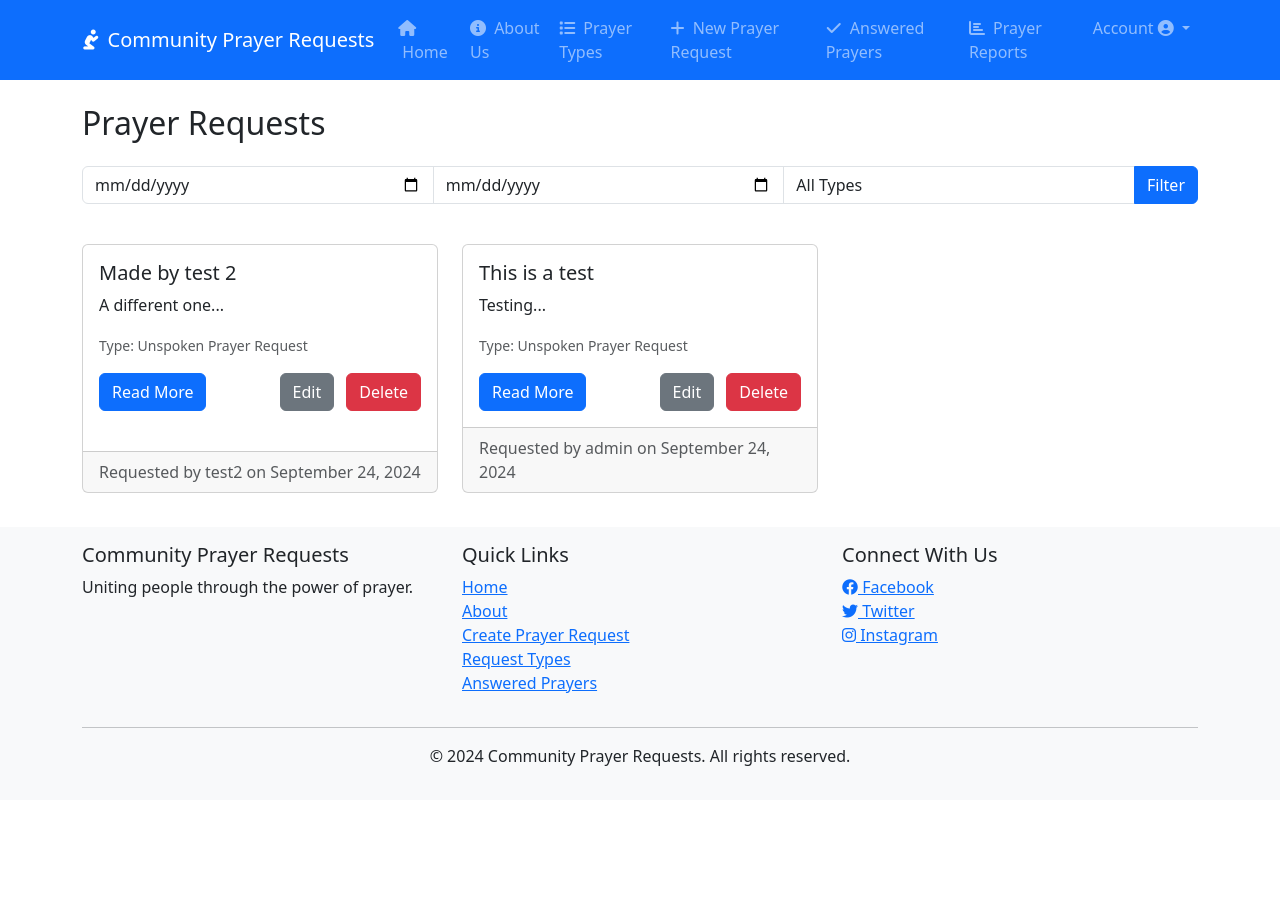
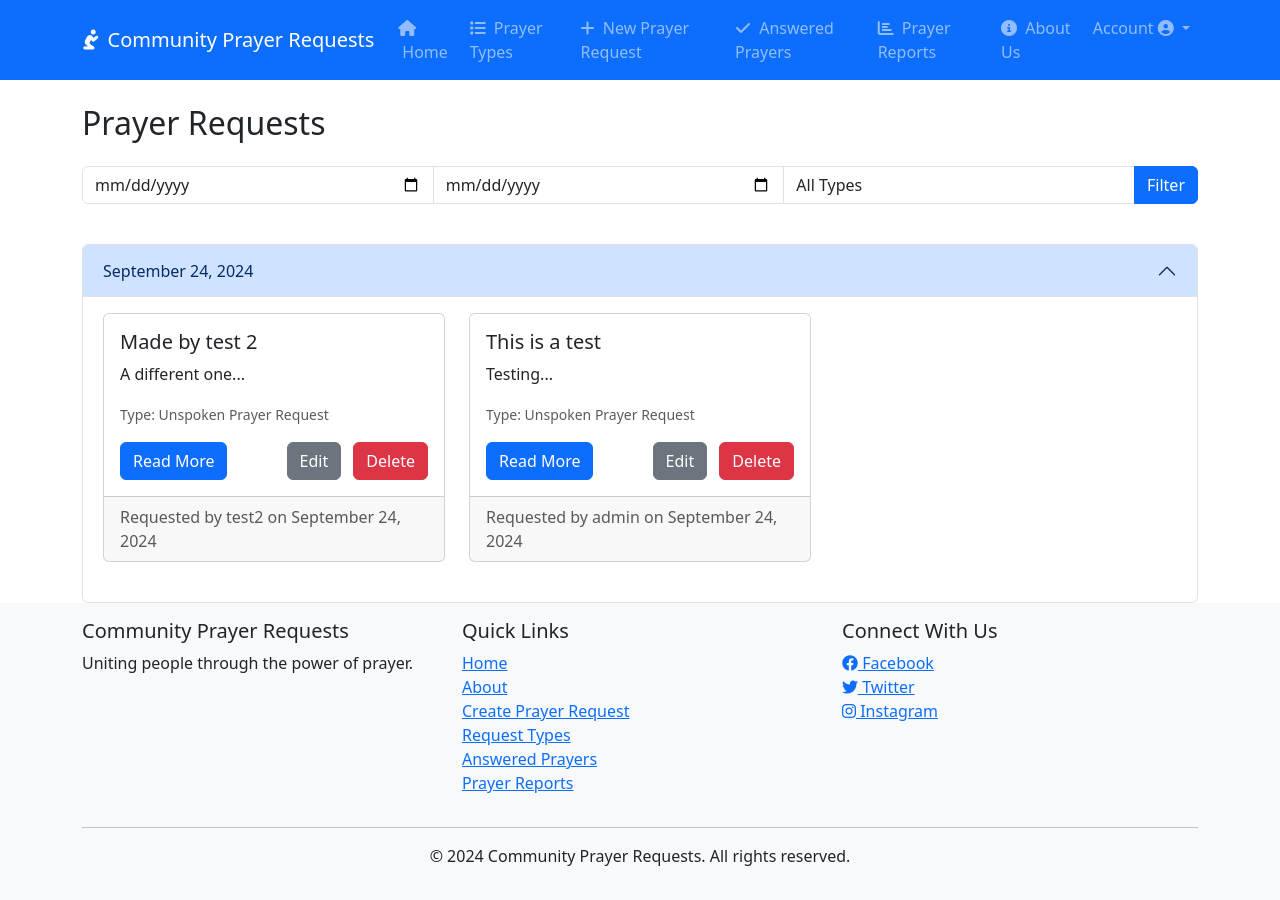
Before and after one commit to hunterhines34/communitychurch, a Django app: page / in a window 1280 px wide. Before the commit the page ends 766 px from the top, so only its background shows below. Run offline with Django 5.2, Linux system fonts and the light colour scheme; a user stored in the database is signed in; data comes from the database, SQL or seed files in the repository; both versions use the stored data as it was after the commit; some libraries are stand-ins or nearby versions.

Commit message:
Added accordion sorting to home.html

```diff
--- a/community_church/community_church/settings.py
+++ b/community_church/community_church/settings.py
@@ -40,6 +40,7 @@ INSTALLED_APPS = [
     'django.contrib.staticfiles',
     'prayer_requests',
     'widget_tweaks',
+    'chartjs',
 ]
 
 MIDDLEWARE = [
--- a/community_church/prayer_requests/templates/prayer_requests/base.html
+++ b/community_church/prayer_requests/templates/prayer_requests/base.html
@@ -42,9 +42,6 @@
                             <a class="nav-link" href="{% url 'home' %}"><i class="fas fa-home" aria-hidden="true"></i> <span class="ms-1">Home</span></a>
                         </li>
                         <li class="nav-item">
-                            <a class="nav-link" href="{% url 'about' %}"><i class="fas fa-info-circle" aria-hidden="true"></i> <span class="ms-1">About Us</span></a>
-                        </li>
-                        <li class="nav-item">
                             <a class="nav-link" href="{% url 'prayer_request_types' %}"><i class="fas fa-list" aria-hidden="true"></i> <span class="ms-1">Prayer Types</span></a>
                         </li>
                         {% if user.is_authenticated %}
@@ -62,6 +59,9 @@
                                 <a class="nav-link" href="{% url 'prayer_request_report' %}"><i class="fas fa-chart-bar" aria-hidden="true"></i> <span class="ms-1"></span>Prayer Reports</a>
                             </li>
                         {% endif %}
+                        <li class="nav-item"></li>
+                            <a class="nav-link" href="{% url 'about' %}"><i class="fas fa-info-circle" aria-hidden="true"></i> <span class="ms-1">About Us</span></a>
+                        </li>
                         <li class="nav-item dropdown">
                             <a class="nav-link dropdown-toggle" href="#" id="navbarDropdown" role="button" data-bs-toggle="dropdown" aria-expanded="false">
                                 Account <i class="fas fa-user-circle"></i>
@@ -115,6 +115,7 @@
                             <li><a href="{% url 'create_prayer_request' %}">Create Prayer Request</a></li>
                             <li><a href="{% url 'prayer_request_types' %}">Request Types</a></li>
                             <li><a href="{% url 'answered_prayers' %}">Answered Prayers</a></li>
+                            <li><a href="{% url 'prayer_request_report' %}">Prayer Reports</a></li>
                         {% else %}
                             <li><a href="{% url 'login' %}">Login</a></li>
                             <li><a href="{% url 'signup' %}">Sign Up</a></li>
--- a/community_church/prayer_requests/templates/prayer_requests/home.html
+++ b/community_church/prayer_requests/templates/prayer_requests/home.html
@@ -20,6 +20,16 @@
             </form>
         </div>
     </div>
+    <div class="accordion" id="prayerRequestsAccordion">
+        {% for date, requests in grouped_requests.items %}
+            <div class="accordion-item">
+                <h2 class="accordion-header" id="heading{{ date|date:'Ymd' }}">
+                    <button class="accordion-button {% if not forloop.first %}collapsed{% endif %}" type="button" data-bs-toggle="collapse" data-bs-target="#collapse{{ date|date:'Ymd' }}" aria-expanded="{% if forloop.first %}true{% else %}false{% endif %}" aria-controls="collapse{{ date|date:'Ymd' }}">
+                        {{ date|date:"F d, Y" }}
+                    </button>
+                </h2>
+                <div id="collapse{{ date|date:'Ymd' }}" class="accordion-collapse collapse {% if forloop.first %}show{% endif %}" aria-labelledby="heading{{ date|date:'Ymd' }}" data-bs-parent="#prayerRequestsAccordion">
+                    <div class="accordion-body">
                         <div class="row">
                             {% for request in requests %}
                                 <div class="col-md-4 mb-4">
@@ -69,11 +79,14 @@
                                         </div>
                                     </div>
                                 {% endif %}
+                            {% endfor %}
+                        </div>
+                    </div>
+                </div>
+            </div>
         {% empty %}
-            <div class="col-12">
             <div class="alert alert-info" role="alert">
                 No prayer requests available. Be the first to <a href="{% url 'create_prayer_request' %}" class="alert-link">create one</a>!
-                </div>
             </div>
         {% endfor %}
     </div>
--- a/community_church/prayer_requests/views.py
+++ b/community_church/prayer_requests/views.py
@@ -10,6 +10,8 @@ from django.utils.timezone import make_aware
 from datetime import datetime
 from django.contrib import messages
 from django.db.models import Count
+from itertools import groupby
+from django.db.models.functions import TruncDate
 
 # Logging
 logger = logging.getLogger(__name__)
@@ -34,8 +36,13 @@ def home(request):
         if prayer_type:
             requests = requests.filter(prayer_type=prayer_type)
 
+        requests = requests.annotate(date=TruncDate('created_at')).order_by('-date', '-created_at')
+        grouped_requests = {
+            date: list(group) for date, group in groupby(requests, key=lambda x: x.date)
+        }
+
         context = {
-            'requests': requests,
+            'grouped_requests': grouped_requests,
             'prayer_types': prayer_types,
         }
         return render(request, 'prayer_requests/home.html', context)
@@ -244,18 +251,20 @@ def prayer_request_types(request):
         }
     ]
     return render(request, 'prayer_requests/prayer_request_types.html', {'prayer_types': prayer_types})
-
 # Prayer Request Reports view
 def report_view(request):
     total_requests = PrayerRequest.objects.count()
     answered_prayers = PrayerRequest.objects.filter(is_answered=True).count()
-    open_requests = total_requests - answered_prayers
+    open_requests = PrayerRequest.objects.filter(is_answered=False).count()
+    recent_requests = PrayerRequest.objects.order_by('-created_at')[:10]
 
-    recent_requests = PrayerRequest.objects.select_related('created_by').order_by('-created_at')[:10]
+    # Prayer Type Chart Data
+    prayer_type_labels = [type[1] for type in PrayerRequest.PRAYER_TYPES]
+    prayer_type_data = [PrayerRequest.objects.filter(prayer_type=type[0]).count() for type in PrayerRequest.PRAYER_TYPES]
 
-    prayer_type_data = PrayerRequest.objects.values('prayer_type').annotate(count=Count('prayer_type'))
-    prayer_type_labels = [dict(PrayerRequest.PRAYER_TYPES)[item['prayer_type']] for item in prayer_type_data]
-    prayer_type_counts = [item['count'] for item in prayer_type_data]
+    # Status Chart Data
+    status_labels = ['Answered', 'Open']
+    status_data = [answered_prayers, open_requests]
 
     context = {
         'total_requests': total_requests,
@@ -263,7 +272,9 @@ def report_view(request):
         'open_requests': open_requests,
         'recent_requests': recent_requests,
         'prayer_type_labels': prayer_type_labels,
-        'prayer_type_data': prayer_type_counts,
+        'prayer_type_data': prayer_type_data,
+        'status_labels': status_labels,
+        'status_data': status_data,
     }
 
     return render(request, 'prayer_requests/report.html', context)
--- a/community_church/templates/base.html
+++ b/community_church/templates/base.html
@@ -42,9 +42,6 @@
                             <a class="nav-link" href="{% url 'home' %}"><i class="fas fa-home" aria-hidden="true"></i> <span class="ms-1">Home</span></a>
                         </li>
                         <li class="nav-item">
-                            <a class="nav-link" href="{% url 'about' %}"><i class="fas fa-info-circle" aria-hidden="true"></i> <span class="ms-1">About Us</span></a>
-                        </li>
-                        <li class="nav-item">
                             <a class="nav-link" href="{% url 'prayer_request_types' %}"><i class="fas fa-list" aria-hidden="true"></i> <span class="ms-1">Prayer Types</span></a>
                         </li>
                         {% if user.is_authenticated %}
@@ -62,6 +59,9 @@
                                 <a class="nav-link" href="{% url 'prayer_request_report' %}"><i class="fas fa-chart-bar" aria-hidden="true"></i> <span class="ms-1"></span>Prayer Reports</a>
                             </li>
                         {% endif %}
+                        <li class="nav-item"></li>
+                            <a class="nav-link" href="{% url 'about' %}"><i class="fas fa-info-circle" aria-hidden="true"></i> <span class="ms-1">About Us</span></a>
+                        </li>
                         <li class="nav-item dropdown">
                             <a class="nav-link dropdown-toggle" href="#" id="navbarDropdown" role="button" data-bs-toggle="dropdown" aria-expanded="false">
                                 Account <i class="fas fa-user-circle"></i>
--- a/requirements.txt
+++ b/requirements.txt
@@ -1,5 +1,6 @@
 asgiref==3.8.1
 Django==5.1.1
+django-chartjs==2.3.0
 django-widget-tweaks==1.5.0
 sqlparse==0.5.1
 typing_extensions==4.12.2
```
Also changed, not shown: community_church/prayer_requests/templates/prayer_requests/report.html (+5 -10 lines), community_church/db.sqlite3. Lines whose indentation alone changed are shown as unchanged.
